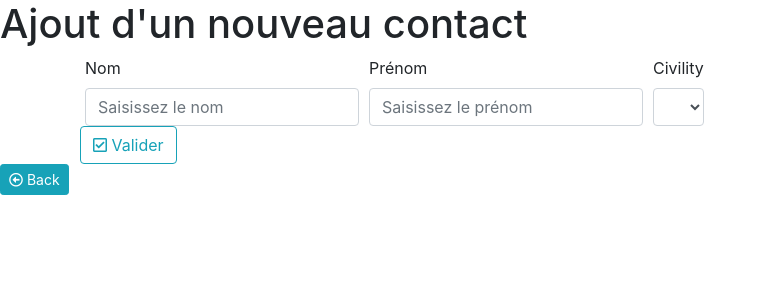
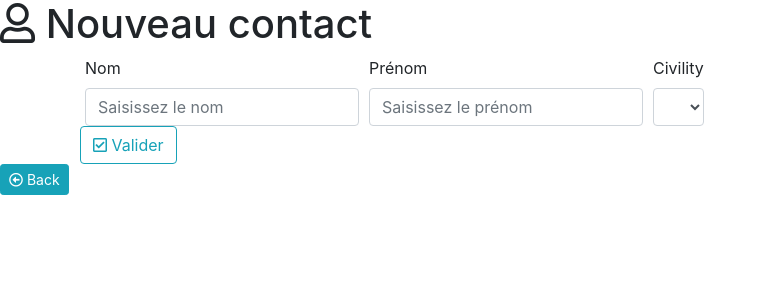
Before and after one commit to klonerom/simple-mvc-test, a PHP site: template src/View/Contact/add.html.twig in a window 1280 px wide. Shown: the top 300 px of the page, without its empty margins (0-767 px from the left). Run offline with PHP 8.4, Linux system fonts and the light colour scheme; the template is opened without the code that fills it, so the values that code supplies are empty; some libraries are stand-ins or nearby versions.

Commit message:
icon button 2

```diff
--- a/src/View/Contact/add.html.twig
+++ b/src/View/Contact/add.html.twig
@@ -1,7 +1,7 @@
 {% extends 'layout.html.twig' %}
 {% block title %}Ajout d'un contact | simple-mvc-test{% endblock %}
 {% block content %}
-    <h1>Ajout d'un nouveau contact</h1>
+    <h1><i class="far fa-user"></i> Nouveau contact</h1>
     {% include 'Contact/_form.html.twig' %}
     <a href="/" class="btn btn-info btn-sm"><i class="far fa-arrow-alt-circle-left"></i> Back</a>
 {% endblock %}
--- a/src/View/Contact/edit.html.twig
+++ b/src/View/Contact/edit.html.twig
@@ -1,7 +1,7 @@
 {% extends 'layout.html.twig' %}
 {% block title %}Mise à jour du contact | simple-mvc-test{% endblock %}
 {% block content %}
-    <h1>Modification du contact {{ contact.lastname }} ({{ contact.id }})</h1>
+    <h1><i class="far fa-edit"></i> Modification de {{ contact.lastname }} ({{ contact.id }})</h1>
     {% include 'Contact/_form.html.twig' %}
     <a href="/" class="btn btn-info btn-sm"><i class="far fa-arrow-alt-circle-left"></i> Back</a>
 {% endblock %}
--- a/src/View/Contact/index.html.twig
+++ b/src/View/Contact/index.html.twig
@@ -1,7 +1,7 @@
 {% extends 'layout.html.twig' %}
 {% block title %}Liste des contacts | simple-mvc-test{% endblock %}
 {% block content %}
-    <h1>Liste des contacts</h1>
+    <h1><i class="fas fa-users"></i> Liste des contacts</h1>
 
     {% if message %}
         <p>{{ message }}</p>
--- a/src/View/Contact/show.html.twig
+++ b/src/View/Contact/show.html.twig
@@ -1,7 +1,7 @@
 {% extends 'layout.html.twig' %}
 {% block title %}contact | simple-mvc-test{% endblock %}
 {% block content %}
-    <h1>Contacts</h1>
+    <h1><i class="fas fa-user"></i> Contact</h1>
     <table class="table table-striped .table-responsive text-center">
         <thead>
         <tr>
```
